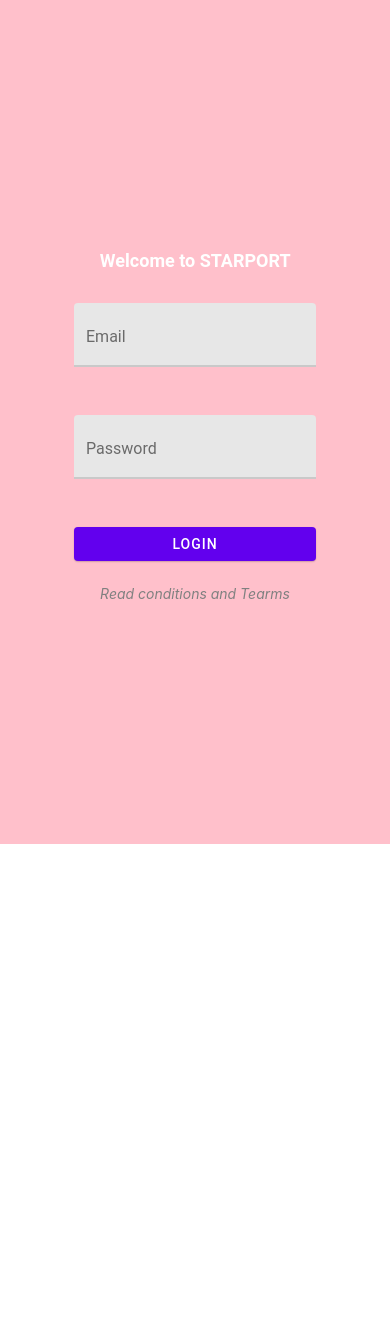
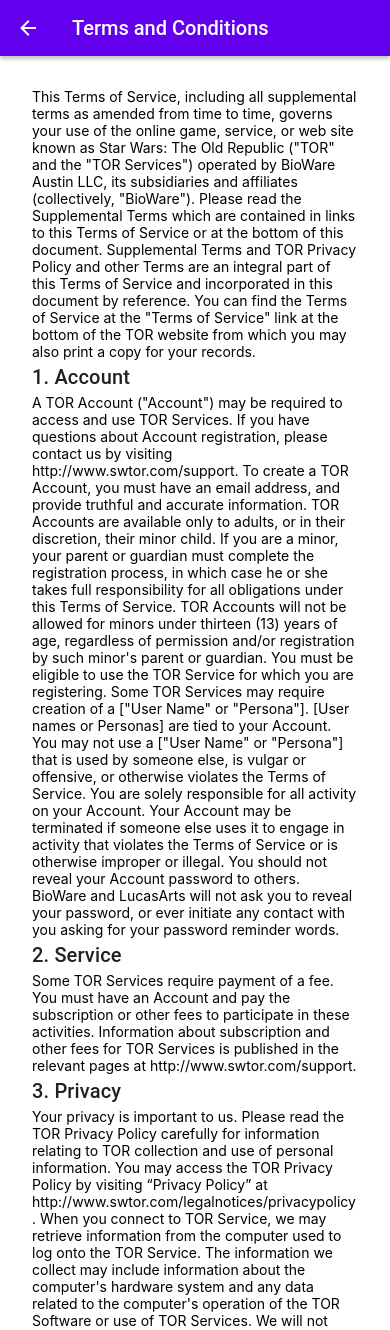
Before and after one commit to DalilaYaz/spacecraft, a React Native app: screen / in a window 390 px wide. Shown: the top 1330 px of the page. Before the commit the page ends 844 px from the top, so only its background shows below. Built offline with nearby package versions, Linux system fonts and the light colour scheme.

Commit message:
ajout du fichier termsscreen et du scrool

```diff
--- a/App.tsx
+++ b/App.tsx
@@ -1,8 +1,14 @@
 import React from 'react';
 import LoginScreen from './src/screens/LoginScreen';
+import { TermsScreen } from './src/screens/TermsScreen';
+//import { WhatEverScreen } from './src/screens/WhatEverScreen';
+
+
 
 const App = () => {
-  return <LoginScreen />;
+  // return <LoginScreen />;
+  return <TermsScreen />;
+  //return <WhatEverScreen />;
 };
 
 export default App;
--- /dev/null
+++ b/src/screens/TermsScreen.tsx
@@ -0,0 +1,112 @@
+import React from "react";
+import { View, Text, Image, SafeAreaView, ScrollView } from "react-native";
+import { Appbar, Title } from "react-native-paper";
+
+export const TermsScreen = () => {
+  function goBack() {
+    // We need to use the screen props `{navigation}` to navigate back
+    // it will be introduced in the next lesson `react-navigation`
+    alert("goBack pressed!");
+  }
+
+  return (
+    <SafeAreaView>
+        <ScrollView>
+    <View>
+      <Appbar.Header>
+        <Appbar.BackAction onPress={goBack} />
+        <Appbar.Content title="Terms and Conditions" />
+      </Appbar.Header>
+      <View style={{ padding: 32 }}>
+        <Text>
+          This Terms of Service, including all supplemental terms as amended
+          from time to time, governs your use of the online game, service, or
+          web site known as Star Wars: The Old Republic ("TOR" and the "TOR
+          Services") operated by BioWare Austin LLC, its subsidiaries and
+          affiliates (collectively, "BioWare"). Please read the Supplemental
+          Terms which are contained in links to this Terms of Service or at the
+          bottom of this document. Supplemental Terms and TOR Privacy Policy and
+          other Terms are an integral part of this Terms of Service and
+          incorporated in this document by reference. You can find the Terms of
+          Service at the "Terms of Service" link at the bottom of the TOR
+          website from which you may also print a copy for your records.
+        </Text>
+        <Title>1. Account</Title>
+        <Text>
+          A TOR Account ("Account") may be required to access and use TOR
+          Services. If you have questions about Account registration, please
+          contact us by visiting http://www.swtor.com/support. To create a TOR
+          Account, you must have an email address, and provide truthful and
+          accurate information. TOR Accounts are available only to adults, or in
+          their discretion, their minor child. If you are a minor, your parent
+          or guardian must complete the registration process, in which case he
+          or she takes full responsibility for all obligations under this Terms
+          of Service. TOR Accounts will not be allowed for minors under thirteen
+          (13) years of age, regardless of permission and/or registration by
+          such minor's parent or guardian. You must be eligible to use the TOR
+          Service for which you are registering. Some TOR Services may require
+          creation of a ["User Name" or "Persona"]. [User names or Personas] are
+          tied to your Account. You may not use a ["User Name" or "Persona"]
+          that is used by someone else, is vulgar or offensive, or otherwise
+          violates the Terms of Service. You are solely responsible for all
+          activity on your Account. Your Account may be terminated if someone
+          else uses it to engage in activity that violates the Terms of Service
+          or is otherwise improper or illegal. You should not reveal your
+          Account password to others. BioWare and LucasArts will not ask you to
+          reveal your password, or ever initiate any contact with you asking for
+          your password reminder words.
+        </Text>
+        <Title>2. Service</Title>
+        <Text>
+          Some TOR Services require payment of a fee. You must have an Account
+          and pay the subscription or other fees to participate in these
+          activities. Information about subscription and other fees for TOR
+          Services is published in the relevant pages at
+          http://www.swtor.com/support.
+        </Text>
+        <Title>3. Privacy</Title>
+        <Text>
+          Your privacy is important to us. Please read the TOR Privacy Policy
+          carefully for information relating to TOR collection and use of
+          personal information. You may access the TOR Privacy Policy by
+          visiting “Privacy Policy” at
+          http://www.swtor.com/legalnotices/privacypolicy. When you connect to
+          TOR Service, we may retrieve information from the computer used to log
+          onto the TOR Service. The information we collect may include
+          information about the computer's hardware system and any data related
+          to the computer's operation of the TOR Software or use of TOR
+          Services. We will not collect any personal information about you,
+          however, without your knowledge and consent as stated in our Privacy
+          Policy at http://www.swtor.com/legalnotices/privacypolicy.
+        </Text>
+        <Title>4. Content</Title>
+        <Text>
+          "Content" on TOR Services may include software, technology, text,
+          artwork, music, sound, and other audio visual material, and the design
+          and appearance of our websites. Content may be provided by third
+          parties, including other users of TOR Services. BioWare and LucasArts
+          do not pre-screen all Content and does not endorse, approve, or
+          prescreen any Content that you and other users may contribute to TOR
+          Services. You bear the entire risk of the completeness, accuracy or
+          usefulness of Content found on TOR Services. BioWare and LucasArts
+          reserves the right to remove Content that is objectionable to us for
+          any reason. The decision to remove Content is in BioWare's and
+          LucasArts' sole and final discretion. To the maximum extent permitted
+          by applicable law, BioWare and LucasArts does not assume any
+          responsibility or liability for Content that is generated by third
+          parties or for the failure or delay in removing any such Content.
+        </Text>
+        <Image
+          style={{ width: 250, height: 250, marginVertical: 32 }}
+          source={{
+            uri: "https://media.giphy.com/media/krkrHAEodHgzP72rTI/giphy.gif",
+          }}
+        />
+
+        <Text style={{ marginBottom: 128 }}>May the force be with you</Text>
+      </View>
+    </View>
+    </ScrollView>
+    </SafeAreaView>
+  );
+};
--- a/tsconfig.json
+++ b/tsconfig.json
@@ -1,6 +1,7 @@
 {
   "extends": "expo/tsconfig.base",
   "compilerOptions": {
+    "jsx": "react",
     "strict": true
   }
 }
```
Also changed, not shown: src/screens/WhatEverScreen.tsx (added).
